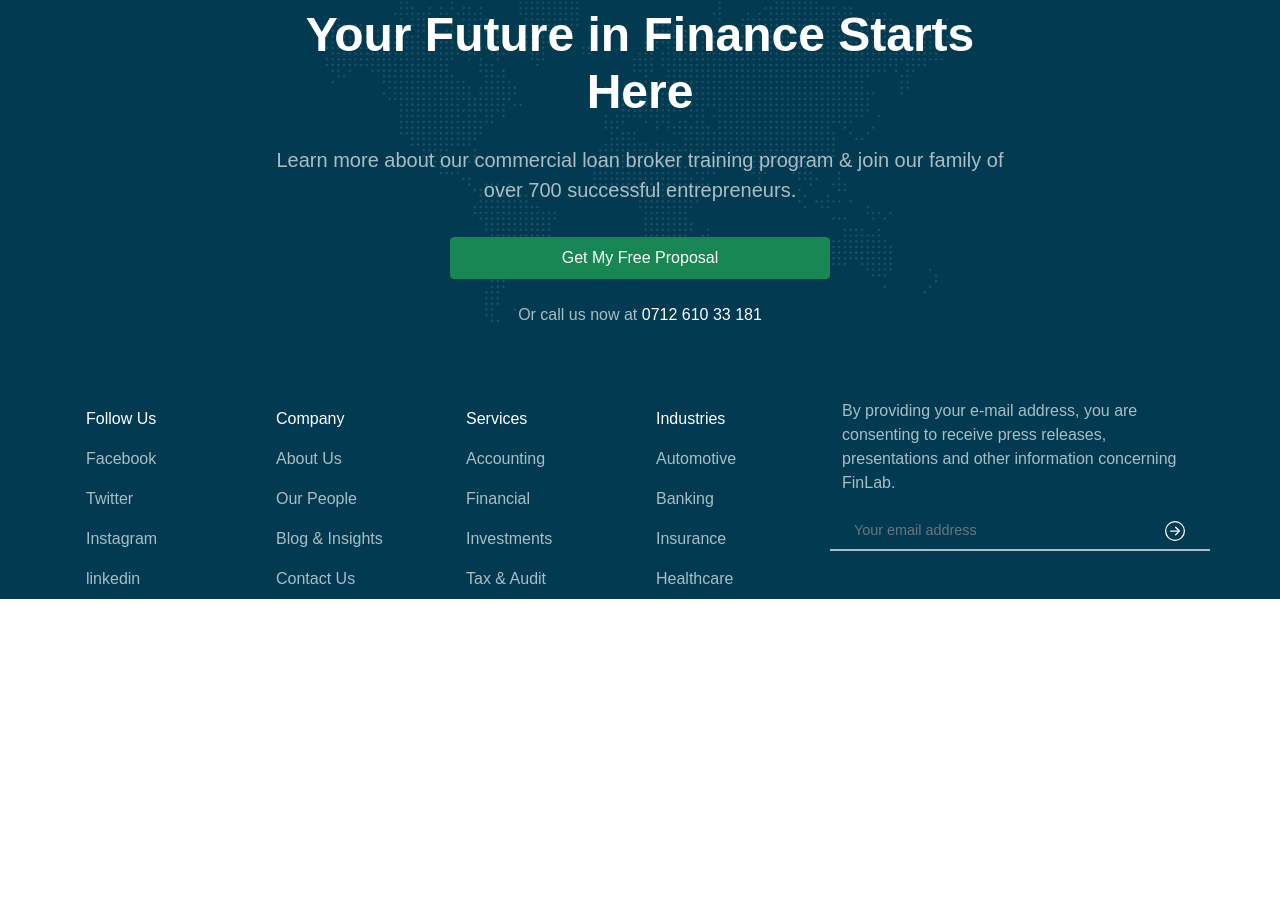
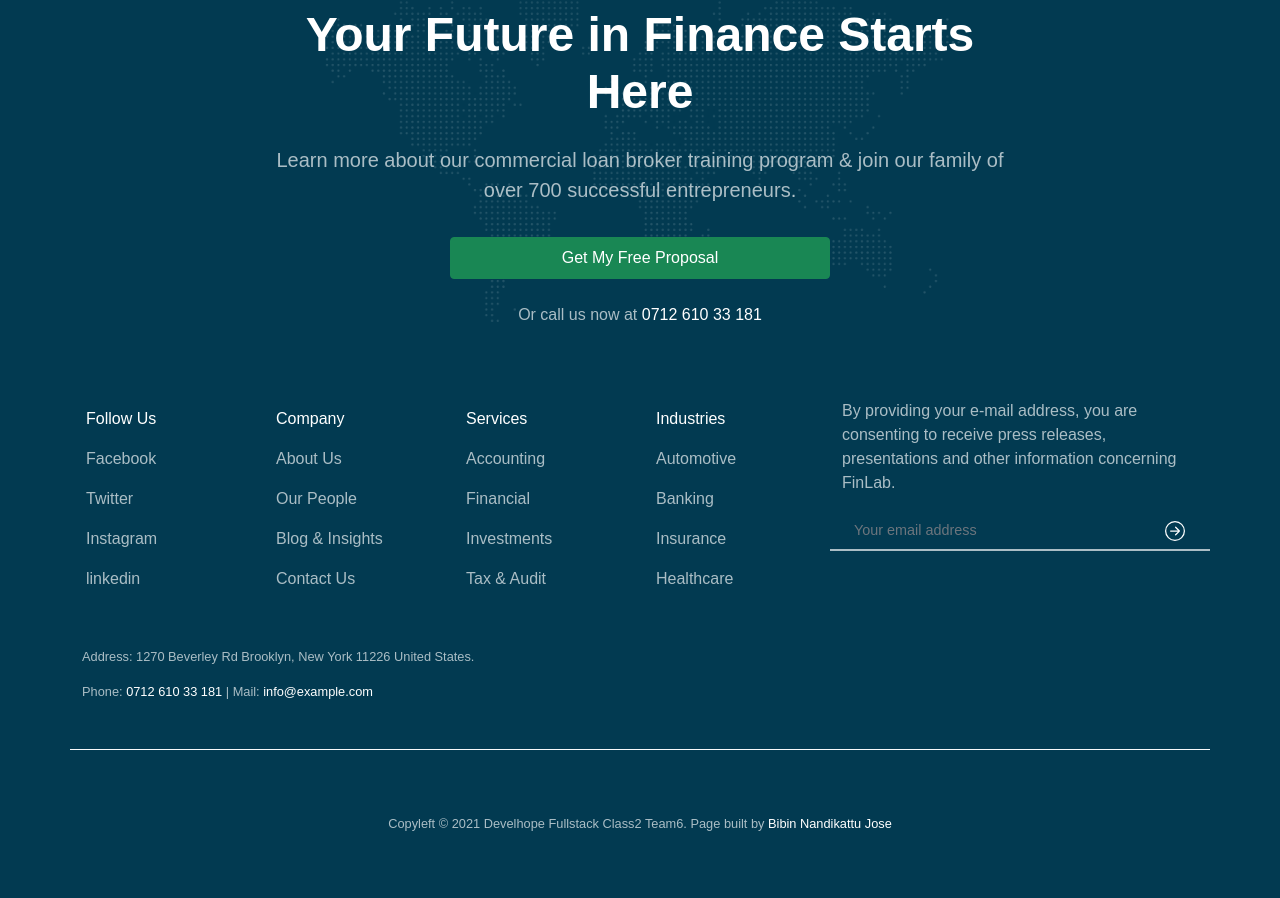
Before and after one commit to FabioViscuso/team6-finlab, a plain HTML site: page pages/contact-us/index.html in a window 1280 px wide. Shown: the part 2661-3559 px from the top of the page. Before the commit the page ends 3260 px from the top, so only its background shows below. Drawn offline with nearby package versions, Linux system fonts and the light colour scheme.

Commit message:
Feat: Contact-us-page Footer
Footer is completed

```diff
--- a/pages/contact-us/index.html
+++ b/pages/contact-us/index.html
@@ -637,7 +637,7 @@
             </ul>
           </div>
         </div>
-        <!-- second section  -->
+        <!-- second section - Footer body -->
         <div class=" cl-12 col-lg-4 mt-5">
           <div class="row">
             <p class="col-12 txt-white-trans">By providing your e-mail address, you are consenting to receive press releases, presentations and other information concerning FinLab.</p>
@@ -650,7 +650,14 @@
           </div>
         </div>
         </div>
-        <!-------x---- second section  ------------>
+        <!-------x---- second section- footer body ------------>
+        <p class="col-12 txt-white-trans mt-5 " style="font-size: 0.8rem;">Address: 1270 Beverley Rd Brooklyn, New York 11226 United States.</p>
+        <p class="col-12 txt-white-trans pb-5 border-bottom border-light" style="font-size: 0.8rem;"> Phone: <span class="text-white">0712 610 33 181 </span>  | Mail: <span class="text-white"> info@example.com </span></p>
+        <!---------------------- Copy Right   --------------------->
+        <div class="col-12 py-5">
+          <p class="mx-auto txt-white-trans text-center" style="font-size: 0.8rem;">Copyleft © 2021 Develhope Fullstack Class2 Team6. Page built by <span class="text-white"> Bibin Nandikattu Jose</span></p>
+        </div>
+       </div>
     </div>
   </footer>
     <!----------------x---------- Footer  -------------------x-------------->
```
